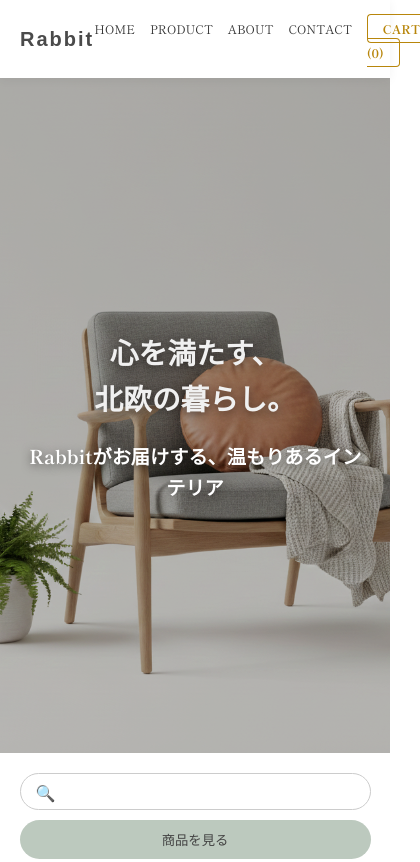
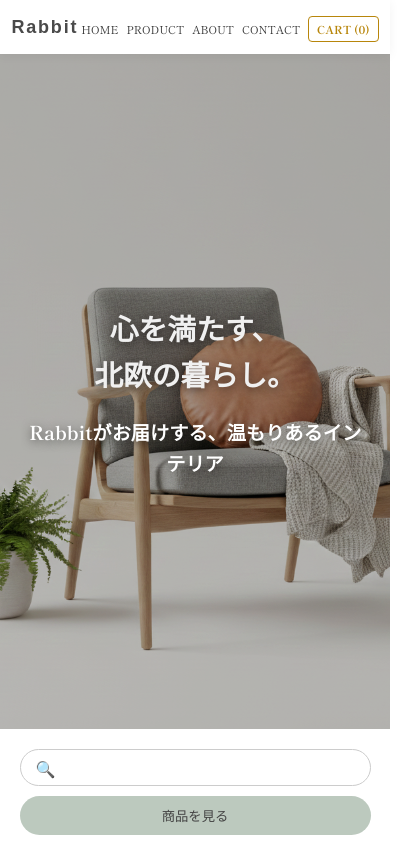
Before and after one commit to san0-code/rabbit-interior, a plain HTML site: page index.html in a window 390 px wide. Shown: the top 862 px of the page, 420 px wide, since content can reach past the window. Drawn offline with Linux system fonts and the light colour scheme.

Commit message:
Update style.css

```diff
--- a/style.css
+++ b/style.css
@@ -363,4 +363,28 @@ img {
   .search-button {
     width: 100%; /* ボタンも押しやすく大きく */
   }
+
+  /* --- カートとはみ出しの最終調整 --- */
+  .header__inner {
+    padding: 15px 10px; /* 左右の余白をさらに削る */
+    justify-content: space-around; /* 要素を均等に配置 */
+  }
+
+  .header__logo a {
+    font-size: 18px; /* ロゴをもう一回り小さく */
+  }
+
+  .header__list {
+    gap: 8px; /* メニュー同士の隙間を最小限に */
+  }
+
+  .header__item a {
+    font-size: 11px; /* 文字を少しだけ小さく */
+  }
+
+  .header__cart a {
+    padding: 4px 8px; /* カートボタンの余白を削ってスリムに */
+    font-size: 11px;
+    white-space: nowrap; /* ボタン内で改行させない */
+  }
 }
```
